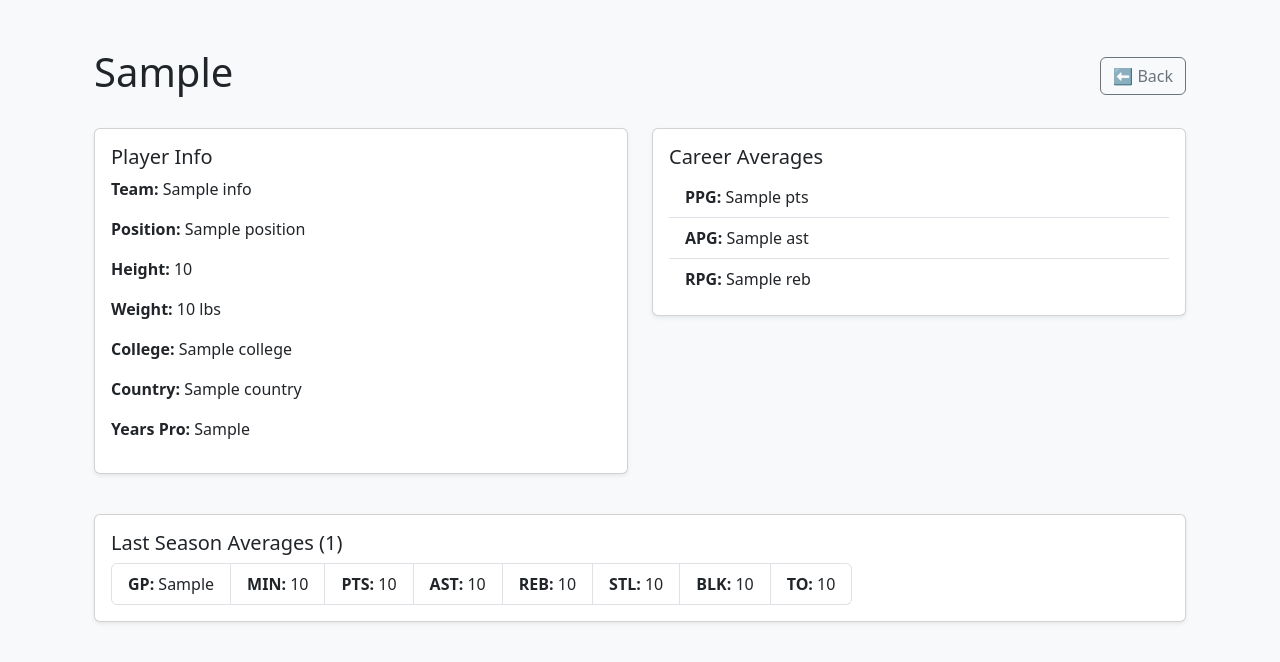
After one commit to StoichoManolov/nba_app, a Flask app: template templates/player_info.html in a window 1280 px wide. The commit adds this page. Shown: the top 662 px of the page. Run offline with Flask 3, Linux system fonts and the light colour scheme; the template is opened without the code that fills it: most values are stand-ins (such as "Sample title", 1, 10 or a date in 2020).

```diff
--- a/app.py
+++ b/app.py
@@ -1,9 +1,8 @@
 from flask import Flask, render_template, request
-from nba_api.stats.endpoints import leaguegamefinder, boxscoretraditionalv2
-import pandas as pd
+from nba_api.stats.endpoints import leaguegamefinder, boxscoretraditionalv2, commonplayerinfo, playercareerstats
+
 
 app = Flask(__name__)
-
 
 @app.route('/')
 def home():
@@ -16,9 +15,35 @@ def schedule():
     gamefinder = leaguegamefinder.LeagueGameFinder(season_nullable='2024-25', league_id_nullable='00')
     games = gamefinder.get_data_frames()[0]
 
-    # Get latest 10 games
-    games = games[['GAME_ID', 'GAME_DATE', 'MATCHUP']].head(15)
-    return render_template('schedule.html', games=games.to_dict(orient='records'))
+    # Get the latest 30 games
+    games = games[['GAME_ID', 'GAME_DATE', 'MATCHUP']].head(60)
+
+    final_games = []
+
+    # Iterate over the rows of the DataFrame
+    for _, game in games.iterrows():
+        # Only add games that do not contain '@' in the matchup
+        if '@' not in game['MATCHUP']:
+            final_games.append(game)
+
+    # Limit to first 30 games
+    final_games = final_games[:30]
+
+    search_query = request.args.get('search', '').lower()
+
+    if search_query:
+        final_games = [game for game in final_games if search_query in game['MATCHUP'].lower() or search_query in game['GAME_DATE'].lower()]
+
+    # Split into two columns
+    column1_games = final_games[:15]
+    column2_games = final_games[15:]
+
+    return render_template('schedule.html', column1_games=column1_games, column2_games=column2_games, search_query=search_query)
+
+
+
+
+
 
 
 @app.route('/boxscore/<game_id>')
@@ -26,7 +51,7 @@ def boxscore(game_id):
 
     boxscore = boxscoretraditionalv2.BoxScoreTraditionalV2(game_id=game_id)
     stats = boxscore.player_stats.get_data_frame()
-    stats = stats[['TEAM_ABBREVIATION', 'PLAYER_NAME', 'MIN', 'PTS', 'AST', 'REB', 'FGM', 'FGA', 'FG_PCT',
+    stats = stats[['PLAYER_ID', 'TEAM_ABBREVIATION', 'PLAYER_NAME', 'MIN', 'PTS', 'AST', 'REB', 'FGM', 'FGA', 'FG_PCT',
                    'FG3M', 'FG3A', 'FG3_PCT', 'FTM', 'FTA', 'FT_PCT',
                    'STL', 'BLK', 'TO', 'PF', 'PLUS_MINUS']]
 
@@ -57,7 +82,40 @@ def boxscore(game_id):
     return render_template('boxscore.html', teams=teams)
 
 
+@app.route('/player/<int:player_id>')
+def player_page(player_id):
+    # Basic player info
+    info_data = commonplayerinfo.CommonPlayerInfo(player_id=player_id).get_normalized_dict()
+    info = info_data['CommonPlayerInfo'][0]
 
+    # Career + season averages
+    career_data = playercareerstats.PlayerCareerStats(player_id=player_id).get_normalized_dict()
+    all_stats = career_data['SeasonTotalsRegularSeason']
+
+    # Get most recent season and career row
+    season_avg = all_stats[-1] if all_stats else None
+    career_avg = all_stats[-1].copy() if all_stats else None
+
+    # Calculate per-game career stats manually (some older seasons may miss headline data)
+    if all_stats:
+        total_pts = sum([s['PTS'] for s in all_stats])
+        total_ast = sum([s['AST'] for s in all_stats])
+        total_reb = sum([s['REB'] for s in all_stats])
+        total_gp = sum([s['GP'] for s in all_stats])
+
+        if total_gp > 0:
+            career_avg = {
+                'PTS': round(total_pts / total_gp, 1),
+                'AST': round(total_ast / total_gp, 1),
+                'REB': round(total_reb / total_gp, 1),
+            }
+
+    return render_template(
+        'player_info.html',
+        info=info,
+        season_avg=season_avg,
+        career_avg=career_avg
+    )
 
 
 if __name__ == '__main__':
--- a/static/css/styles.css
+++ b/static/css/styles.css
@@ -1,7 +1,9 @@
 .center {
     text-align: center;
 }
-
+.margin-top {
+    margin-top: 1rem;
+}
 .header-flex {
     display: flex;
     justify-content: space-between;
@@ -13,3 +15,9 @@
     font-size: large;
     font-family: 'math';
 }
+
+tr, td, th {
+    border-style: none;!important;
+    border-bottom: 1px solid black;
+
+}
--- a/templates/base.html
+++ b/templates/base.html
@@ -7,7 +7,7 @@
     <link rel="stylesheet" href="{{ url_for('static', filename='css/styles.css') }}">
 </head>
 <body class="bg-light">
-    <div class="container mt-5">
+    <div class="container margin-top">
         {% block content %}
         <!-- Content from each page will be injected here -->
         {% endblock %}
--- a/templates/index.html
+++ b/templates/index.html
@@ -4,7 +4,7 @@
 
     <div class="container mt-5 text-center">
         <h1 class="mb-4">🏀 NBA Stats Viewer</h1>
-        <a href="/schedule" class="btn btn-primary btn-lg">View Latest 10 Games</a>
+        <a href="/schedule" class="btn btn-primary btn-lg">View Latest 15 Games</a>
     </div>
 
 {% endblock %}
--- /dev/null
+++ b/templates/player_info.html
@@ -0,0 +1,62 @@
+{% extends 'index.html' %}
+
+{% block content %}
+<div class="container mt-5">
+    <div class="d-flex justify-content-between align-items-center mb-4">
+        <h1>{{ info['DISPLAY_FIRST_LAST'] }}</h1>
+        <a href="/" class="btn btn-outline-secondary">⬅ Back</a>
+    </div>
+
+    <div class="row">
+        <div class="col-md-6 mb-3">
+            <div class="card shadow-sm">
+                <div class="card-body">
+                    <h5 class="card-title">Player Info</h5>
+                    <p><strong>Team:</strong> {{ info['TEAM_NAME'] }}</p>
+                    <p><strong>Position:</strong> {{ info['POSITION'] }}</p>
+                    <p><strong>Height:</strong> {{ info['HEIGHT'] }}</p>
+                    <p><strong>Weight:</strong> {{ info['WEIGHT'] }} lbs</p>
+                    <p><strong>College:</strong> {{ info['COLLEGE'] or "N/A" }}</p>
+                    <p><strong>Country:</strong> {{ info['COUNTRY'] }}</p>
+                    <p><strong>Years Pro:</strong> {{ info['SEASON_EXP'] }}</p>
+                </div>
+            </div>
+        </div>
+
+        <div class="col-md-6 mb-3">
+            <div class="card shadow-sm">
+                <div class="card-body">
+                    <h5 class="card-title">Career Averages</h5>
+                    <ul class="list-group list-group-flush">
+                        <li class="list-group-item"><strong>PPG:</strong> {{ career_avg['PTS'] }}</li>
+                        <li class="list-group-item"><strong>APG:</strong> {{ career_avg['AST'] }}</li>
+                        <li class="list-group-item"><strong>RPG:</strong> {{ career_avg['REB'] }}</li>
+                    </ul>
+                </div>
+            </div>
+        </div>
+    </div>
+
+    {% if season_avg %}
+    <div class="row mt-4">
+        <div class="col-md-12">
+            <div class="card shadow-sm">
+                <div class="card-body">
+                    <h5 class="card-title">Last Season Averages ({{ season_avg['SEASON_ID'] }})</h5>
+                    <ul class="list-group list-group-horizontal-md">
+                        <li class="list-group-item"><strong>GP:</strong> {{ season_avg['GP'] }}</li>
+                        <li class="list-group-item"><strong>MIN:</strong> {{ (season_avg['MIN'] / season_avg['GP']) | round(1) }}</li>
+                        <li class="list-group-item"><strong>PTS:</strong> {{ (season_avg['PTS'] / season_avg['GP']) | round(1) }}</li>
+                        <li class="list-group-item"><strong>AST:</strong> {{ (season_avg['AST'] / season_avg['GP']) | round(1) }}</li>
+                        <li class="list-group-item"><strong>REB:</strong> {{ (season_avg['REB'] / season_avg['GP']) | round(1) }}</li>
+                        <li class="list-group-item"><strong>STL:</strong> {{ (season_avg['STL'] / season_avg['GP']) | round(1) }}</li>
+                        <li class="list-group-item"><strong>BLK:</strong> {{ (season_avg['BLK'] / season_avg['GP']) | round(1) }}</li>
+                        <li class="list-group-item"><strong>TO:</strong> {{ (season_avg['TOV'] / season_avg['GP']) | round(1) }}</li>
+                    </ul>
+                </div>
+            </div>
+        </div>
+    </div>
+    {% endif %}
+</div>
+{% endblock %}
```
Also changed, not shown: templates/boxscore.html (+15 -12 lines), templates/schedule.html (+28 -7 lines), templates/upcoming.html (added, +13 -0 lines).
